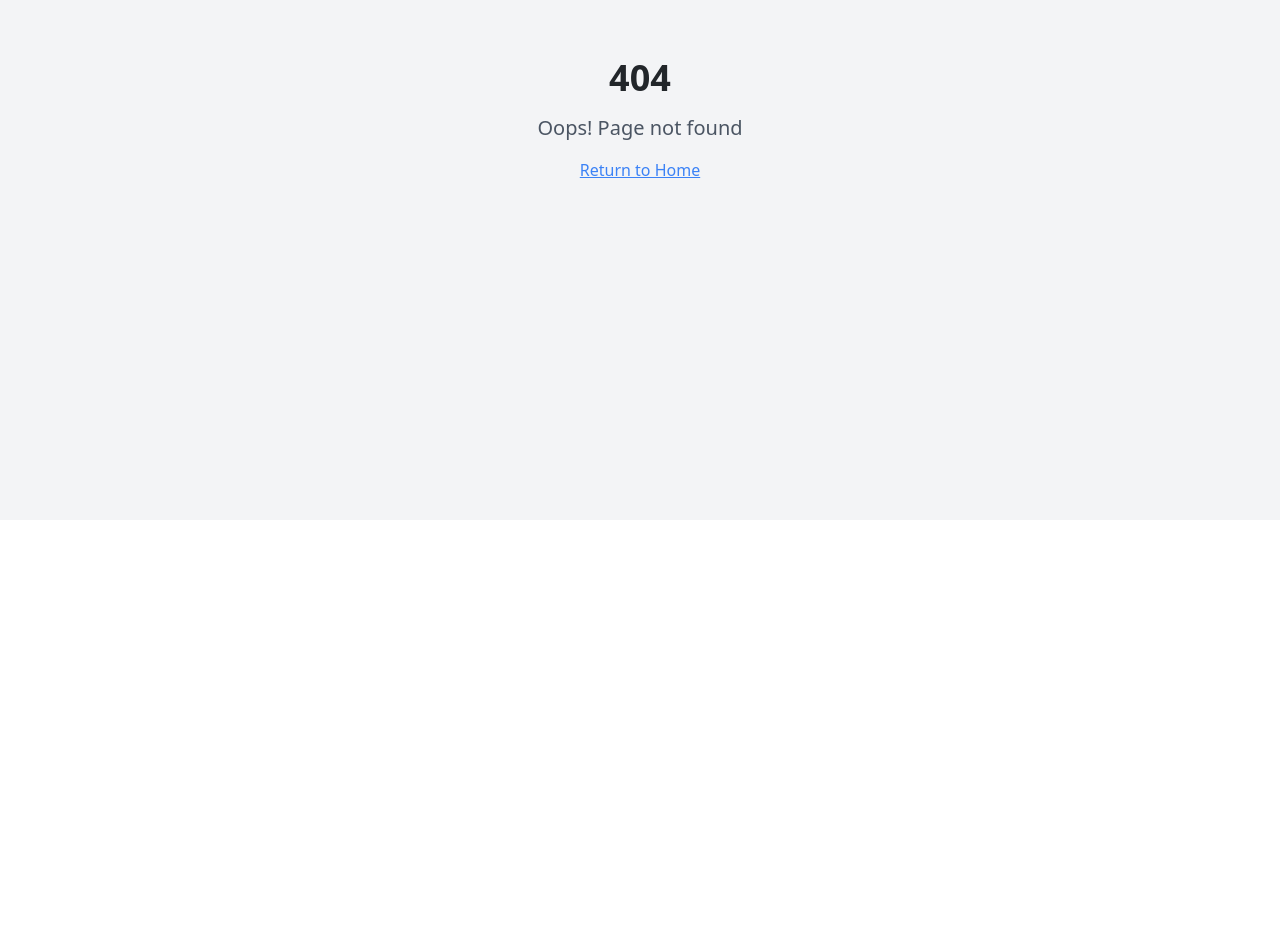
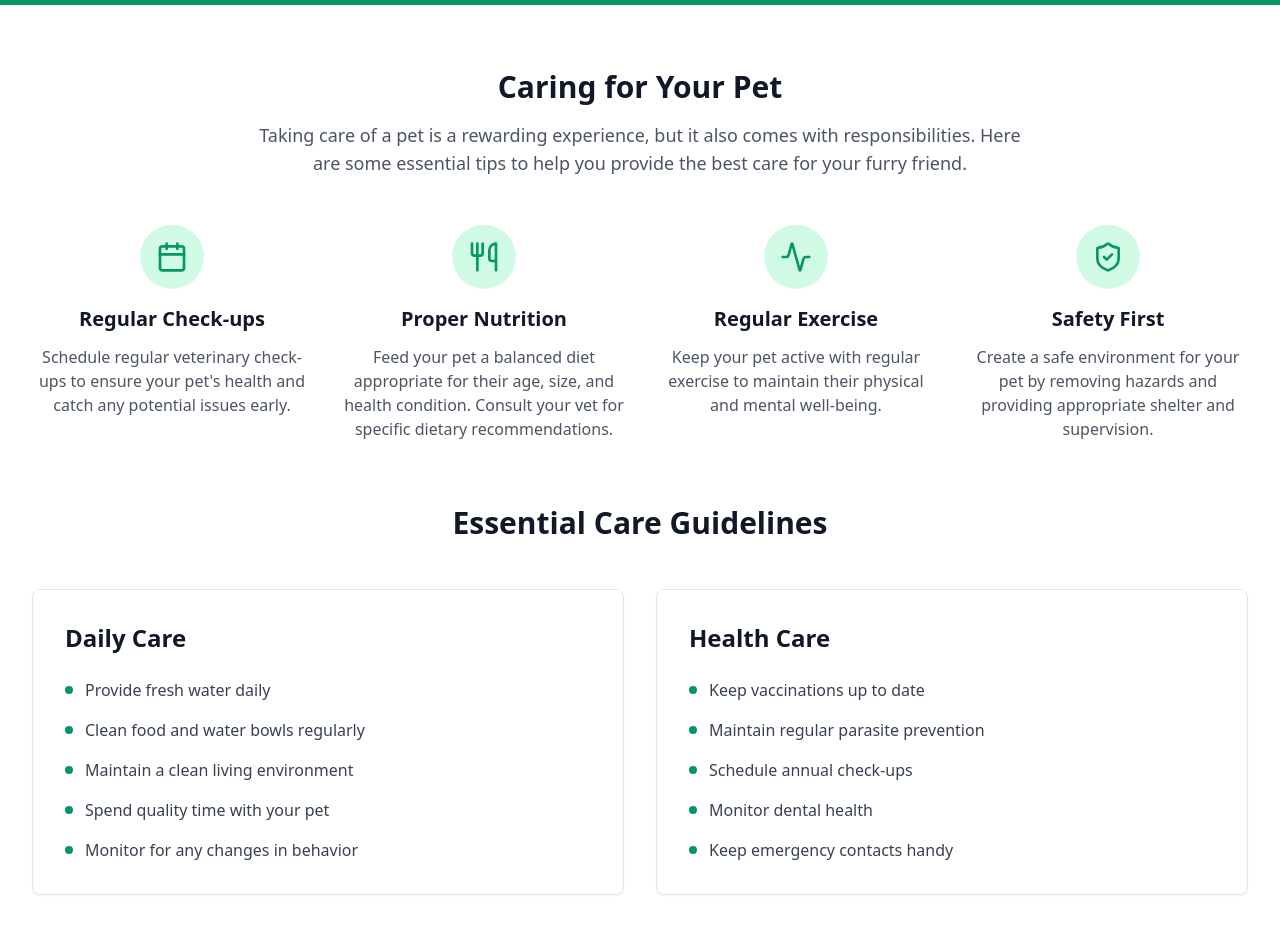
Before and after one commit to CariVet/cari-vet-hub-malaysia, a React (Vite) app: page /pet-care-tips in a window 1280 px wide. Before the commit this address had no page. Shown: the part 280-1214 px from the top of the page. Before the commit the page ends 800 px from the top, so only its background shows below. Built offline with nearby package versions, Linux system fonts and the light colour scheme.

Commit message:
Fix: Clinic details button navigation
Implement navigation to the clinic details page and design the pet care tips page.

```diff
--- a/src/App.tsx
+++ b/src/App.tsx
@@ -5,6 +5,8 @@ import { QueryClient, QueryClientProvider } from "@tanstack/react-query";
 import { BrowserRouter, Routes, Route } from "react-router-dom";
 import Index from "./pages/Index";
 import Clinics from "./pages/Clinics";
+import ClinicDetails from "./pages/ClinicDetails";
+import PetCareTips from "./pages/PetCareTips";
 import About from "./pages/About";
 import Contact from "./pages/Contact";
 import NotFound from "./pages/NotFound";
@@ -20,6 +22,8 @@ const App = () => (
         <Routes>
           <Route path="/" element={<Index />} />
           <Route path="/clinics" element={<Clinics />} />
+          <Route path="/clinic/:id" element={<ClinicDetails />} />
+          <Route path="/pet-care-tips" element={<PetCareTips />} />
           <Route path="/about" element={<About />} />
           <Route path="/contact" element={<Contact />} />
           {/* ADD ALL CUSTOM ROUTES ABOVE THE CATCH-ALL "*" ROUTE */}
--- a/src/pages/Clinics.tsx
+++ b/src/pages/Clinics.tsx
@@ -1,4 +1,5 @@
 import { useState } from 'react';
+import { Link } from 'react-router-dom';
 import Navigation from '@/components/Navigation';
 import Footer from '@/components/Footer';
 import { Button } from '@/components/ui/button';
@@ -276,9 +277,11 @@ const Clinics = () => {
                             <Phone className="w-4 h-4 mr-1" />
                             Call
                           </Button>
-                          <Button variant="outline" size="sm">
-                            <ExternalLink className="w-4 h-4 mr-1" />
-                            View Details
+                          <Button variant="outline" size="sm" asChild>
+                            <Link to={`/clinic/${clinic.id}`}>
+                              <ExternalLink className="w-4 h-4 mr-1" />
+                              View Details
+                            </Link>
                           </Button>
                         </div>
                       </div>
--- /dev/null
+++ b/src/pages/PetCareTips.tsx
@@ -0,0 +1,160 @@
+import Navigation from '@/components/Navigation';
+import Footer from '@/components/Footer';
+import { Button } from '@/components/ui/button';
+import { Card, CardContent } from '@/components/ui/card';
+import { Link } from 'react-router-dom';
+import {
+  Heart,
+  ShieldCheck,
+  Activity,
+  AlertTriangle,
+  Droplets,
+  Utensils,
+  Home,
+  Eye,
+  Calendar,
+  Bug,
+  Stethoscope,
+  Phone
+} from 'lucide-react';
+
+const PetCareTips = () => {
+  const careCards = [
+    {
+      icon: Calendar,
+      title: "Regular Check-ups",
+      description: "Schedule regular veterinary check-ups to ensure your pet's health and catch any potential issues early."
+    },
+    {
+      icon: Utensils,
+      title: "Proper Nutrition",
+      description: "Feed your pet a balanced diet appropriate for their age, size, and health condition. Consult your vet for specific dietary recommendations."
+    },
+    {
+      icon: Activity,
+      title: "Regular Exercise",
+      description: "Keep your pet active with regular exercise to maintain their physical and mental well-being."
+    },
+    {
+      icon: ShieldCheck,
+      title: "Safety First",
+      description: "Create a safe environment for your pet by removing hazards and providing appropriate shelter and supervision."
+    }
+  ];
+
+  const dailyCare = [
+    "Provide fresh water daily",
+    "Clean food and water bowls regularly",
+    "Maintain a clean living environment",
+    "Spend quality time with your pet",
+    "Monitor for any changes in behavior"
+  ];
+
+  const healthCare = [
+    "Keep vaccinations up to date",
+    "Maintain regular parasite prevention",
+    "Schedule annual check-ups",
+    "Monitor dental health",
+    "Keep emergency contacts handy"
+  ];
+
+  return (
+    <div className="min-h-screen bg-background">
+      <Navigation />
+
+      {/* Hero Section */}
+      <section className="bg-emerald-600 text-white py-16">
+        <div className="max-w-7xl mx-auto px-4 sm:px-6 lg:px-8 text-center">
+          <h1 className="text-4xl md:text-5xl font-bold mb-4">Pet Care Tips</h1>
+          <p className="text-xl text-emerald-100 max-w-2xl mx-auto">
+            Essential advice for keeping your pets healthy and happy
+          </p>
+        </div>
+      </section>
+
+      <main className="py-16">
+        <div className="max-w-7xl mx-auto px-4 sm:px-6 lg:px-8">
+          {/* Caring for Your Pet Section */}
+          <section className="mb-16">
+            <div className="text-center mb-12">
+              <h2 className="text-3xl font-bold text-gray-900 mb-4">Caring for Your Pet</h2>
+              <p className="text-lg text-gray-600 max-w-3xl mx-auto">
+                Taking care of a pet is a rewarding experience, but it also comes with responsibilities. Here are
+                some essential tips to help you provide the best care for your furry friend.
+              </p>
+            </div>
+
+            <div className="grid grid-cols-1 md:grid-cols-2 lg:grid-cols-4 gap-8">
+              {careCards.map((card, index) => (
+                <div key={index} className="text-center">
+                  <div className="w-16 h-16 bg-emerald-100 rounded-full flex items-center justify-center mx-auto mb-4">
+                    <card.icon className="w-8 h-8 text-emerald-600" />
+                  </div>
+                  <h3 className="text-xl font-semibold text-gray-900 mb-3">{card.title}</h3>
+                  <p className="text-gray-600">{card.description}</p>
+                </div>
+              ))}
+            </div>
+          </section>
+
+          {/* Essential Care Guidelines */}
+          <section className="mb-16">
+            <div className="text-center mb-12">
+              <h2 className="text-3xl font-bold text-gray-900 mb-4">Essential Care Guidelines</h2>
+            </div>
+
+            <div className="grid grid-cols-1 lg:grid-cols-2 gap-8">
+              {/* Daily Care */}
+              <Card>
+                <CardContent className="p-8">
+                  <h3 className="text-2xl font-bold text-gray-900 mb-6">Daily Care</h3>
+                  <ul className="space-y-4">
+                    {dailyCare.map((item, index) => (
+                      <li key={index} className="flex items-start gap-3">
+                        <div className="w-2 h-2 bg-emerald-600 rounded-full mt-2 flex-shrink-0"></div>
+                        <span className="text-gray-700">{item}</span>
+                      </li>
+                    ))}
+                  </ul>
+                </CardContent>
+              </Card>
+
+              {/* Health Care */}
+              <Card>
+                <CardContent className="p-8">
+                  <h3 className="text-2xl font-bold text-gray-900 mb-6">Health Care</h3>
+                  <ul className="space-y-4">
+                    {healthCare.map((item, index) => (
+                      <li key={index} className="flex items-start gap-3">
+                        <div className="w-2 h-2 bg-emerald-600 rounded-full mt-2 flex-shrink-0"></div>
+                        <span className="text-gray-700">{item}</span>
+                      </li>
+                    ))}
+                  </ul>
+                </CardContent>
+              </Card>
+            </div>
+          </section>
+
+          {/* Need Professional Help Section */}
+          <section className="text-center bg-gray-50 py-16 rounded-2xl">
+            <h2 className="text-3xl font-bold text-gray-900 mb-4">Need Professional Help?</h2>
+            <p className="text-lg text-gray-600 max-w-2xl mx-auto mb-8">
+              If you have specific concerns about your pet's health or need professional advice,
+              our directory can help you find a trusted veterinary clinic near you.
+            </p>
+            <Button asChild size="lg">
+              <Link to="/clinics">
+                Find a Veterinary Clinic
+              </Link>
+            </Button>
+          </section>
+        </div>
+      </main>
+
+      <Footer />
+    </div>
+  );
+};
+
+export default PetCareTips;
```
